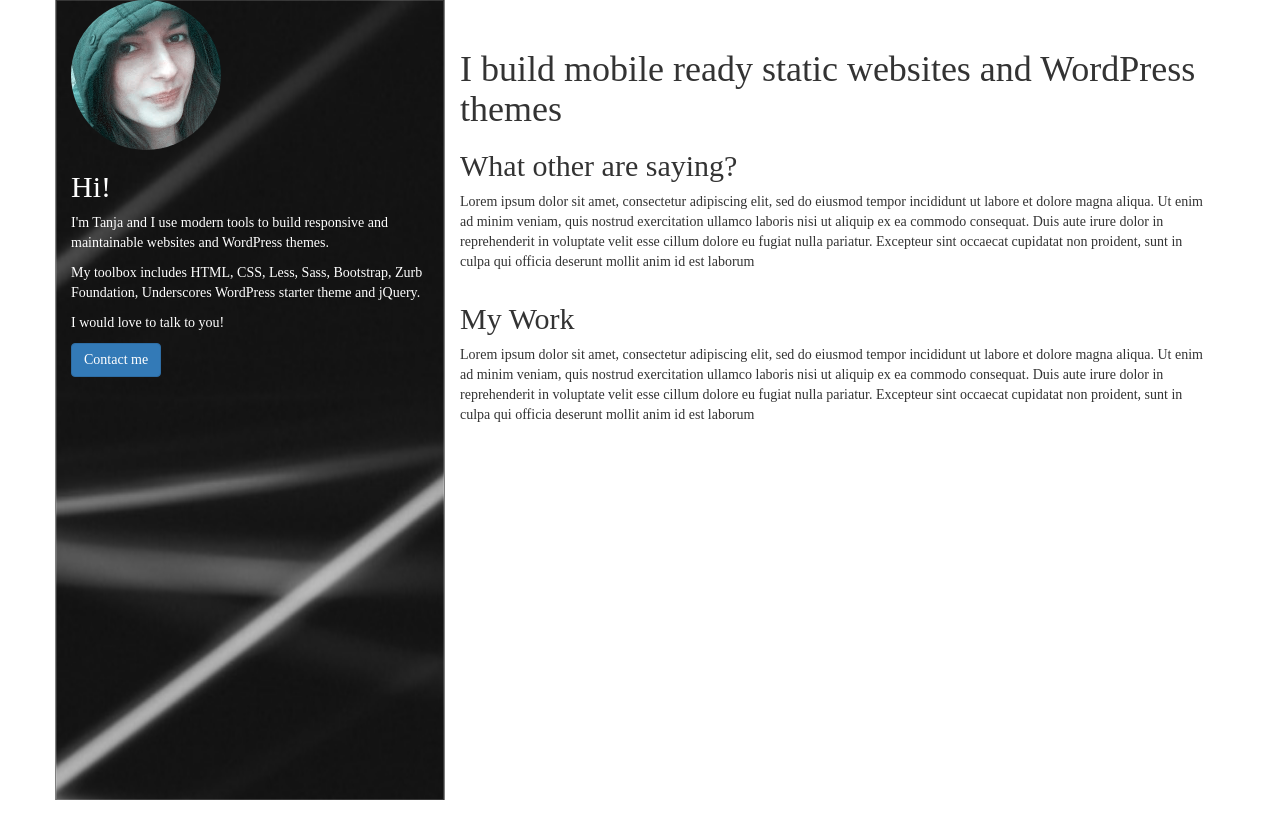
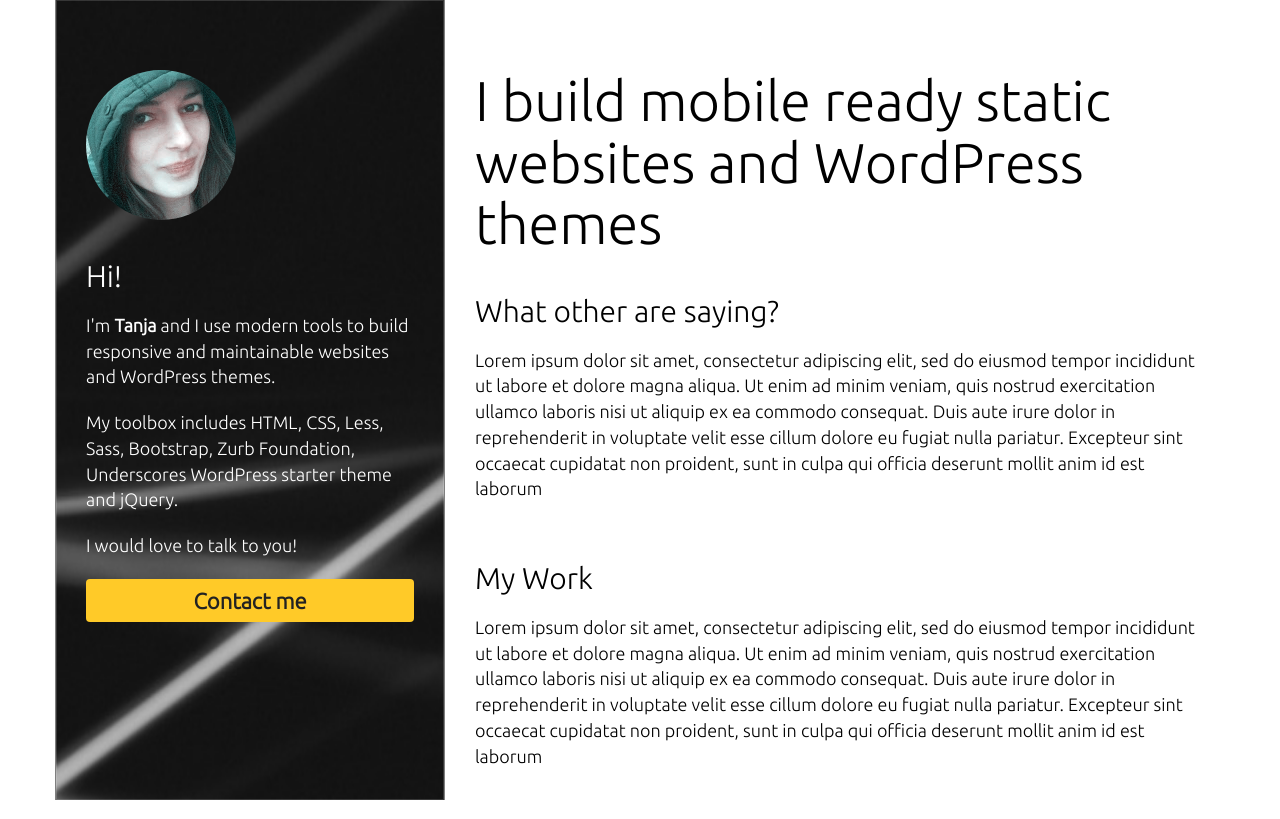
Before and after one commit to TanjaSS/tanjass.github.io, a plain HTML site: page index.html in a window 1280 px wide. Drawn offline with nearby package versions, Linux system fonts and the light colour scheme; a web font is replaced by a local one.

Commit message:
Add padding

```diff
--- a/index.html
+++ b/index.html
@@ -19,7 +19,7 @@
 
         <h2>Hi!</h2>
 
-        <p>I'm Tanja and I use modern tools to build responsive and maintainable
+        <p>I'm <b>Tanja</b> and I use modern tools to build responsive and maintainable
         websites and WordPress themes.</p>
 
         <p>My toolbox includes HTML, CSS, Less, Sass, Bootstrap, Zurb Foundation,
--- a/less/style.less
+++ b/less/style.less
@@ -1,4 +1,5 @@
-@import url(http://fonts.googleapis.com/css?family=Ledger);
+@import url(http://fonts.googleapis.com/css?family=Ubuntu:300);
+@import url(http://fonts.googleapis.com/css?family=Oxygen);
 
 @color-light: #fff8e1;
 @color-dark: #ffca28;
@@ -9,7 +10,23 @@ html {
 
 body {
   height: 100%;
-  font-family: "Ledger";
+  font-family: 'Ubuntu', sans-serif;
+  font-size: 18px;
+  color: black;
+}
+
+h1 {
+	font-family: 'Ubuntu', sans-serif;
+  font-size: 56px;
+}
+
+h1, .h1, h2, .h2, h3, .h3 {
+  margin-top: 40px;
+  margin-bottom: 20px;
+}
+
+p {
+  margin-bottom: 20px;
 }
 
 .container {
@@ -21,6 +38,7 @@ body {
 }
 
 .sidebar {
+  padding: 70px 30px 30px 30px;
   color: #fff;
   min-height: 100%;
   background-color: @color-dark;
@@ -30,15 +48,10 @@ body {
   box-shadow: 0px 0px 0px 1px rgba(255, 255, 255, 0.15) inset;
 	border-left: 1px solid rgba(0, 0, 0, 0.5);
 	border-right: 1px solid rgba(0, 0, 0, 0.5);
-
-  h1 {
-  	margin-top: 0;
-    padding-top: 50px;
-  }
 }
 
 .content {
-	padding-top: 30px;
+	padding: 30px;
 }
 
 .avatar {
@@ -46,3 +59,18 @@ body {
   width: 150px;
   border-radius: 50%;
 }
+
+.btn-primary {
+	width: 100%;
+  background-color: @color-dark;
+  color: #222;
+  font-weight: bold;
+  font-size: 22px;
+  border: 0;
+
+  &:hover {
+  	opacity: .7;
+    background-color: @color-dark;
+    color: #222;
+  }
+}
```
Also changed, not shown: css/style.css.
